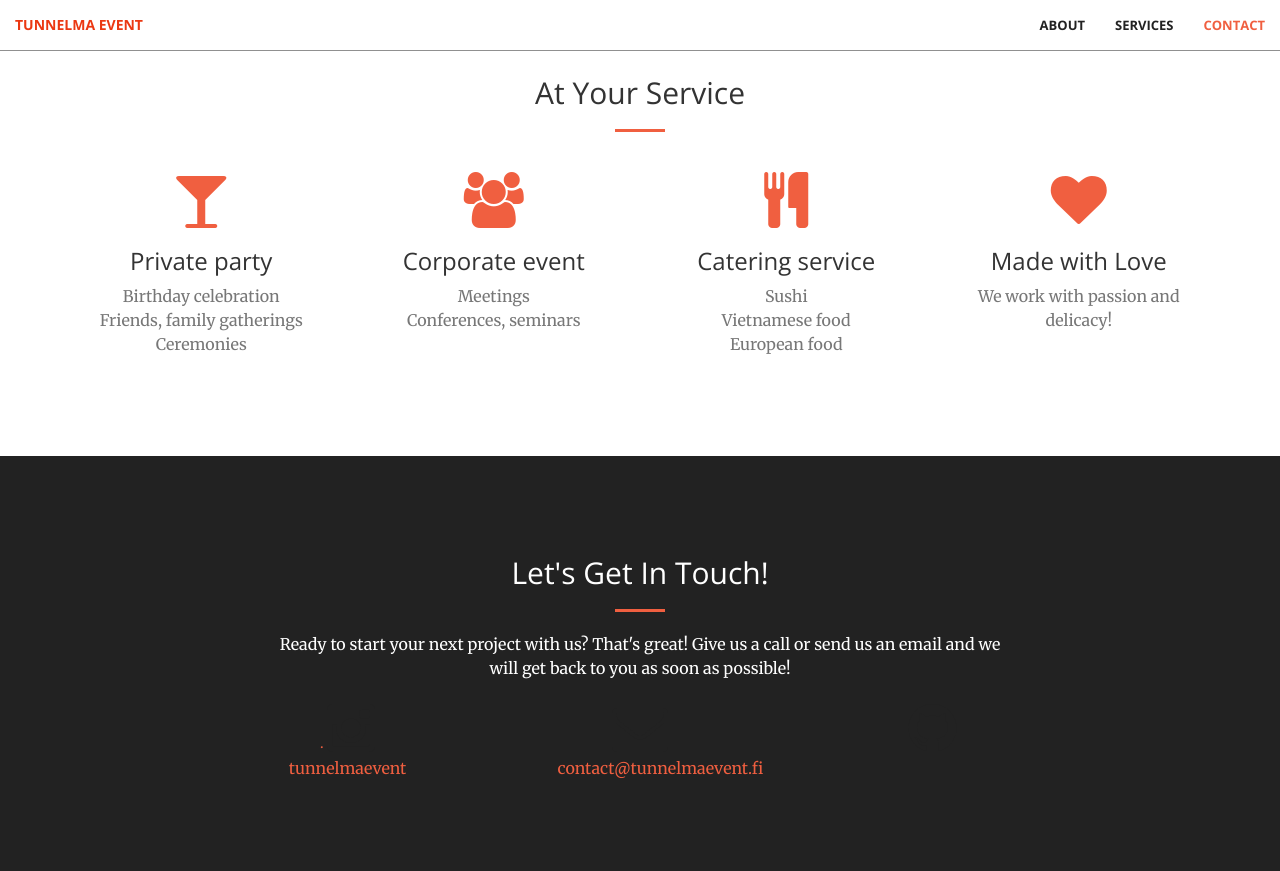
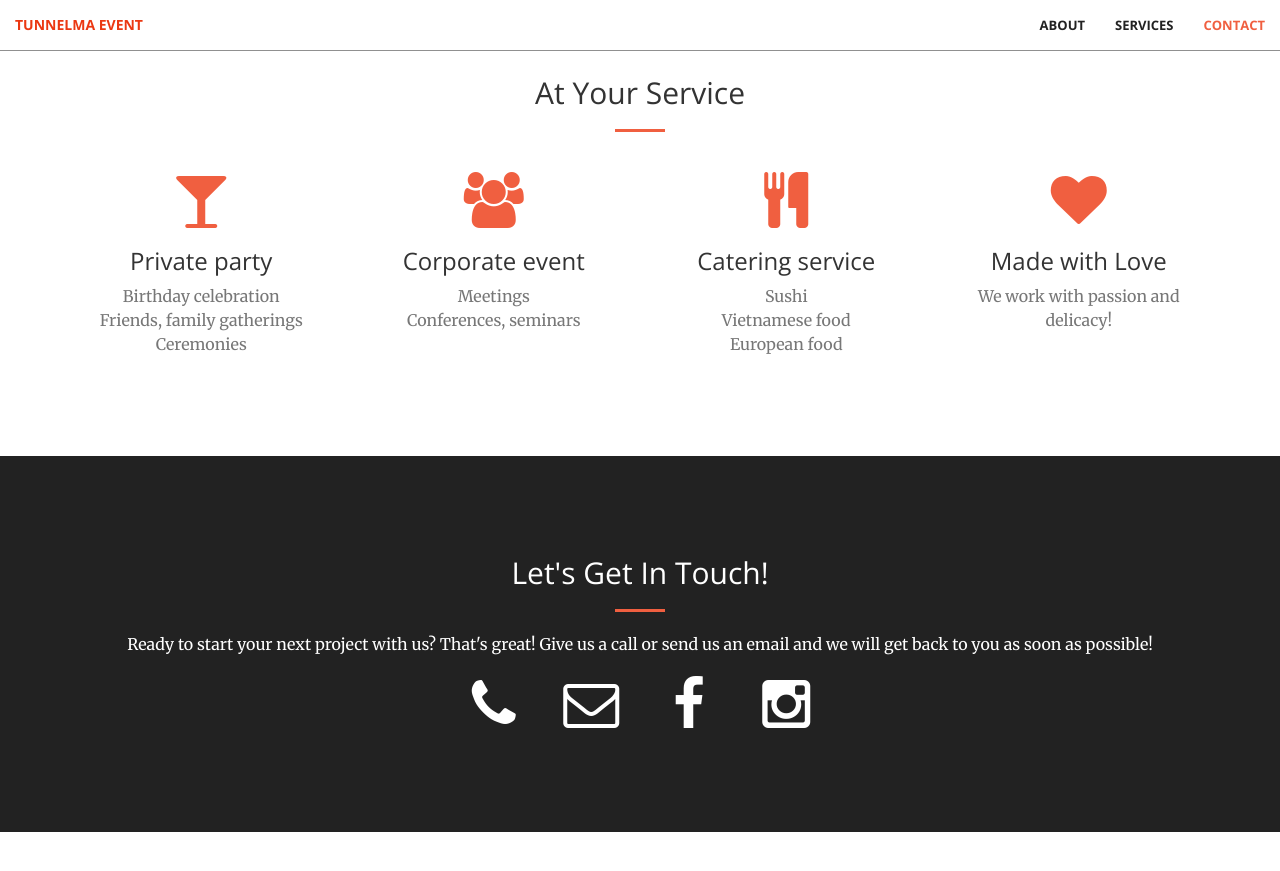
Before and after one commit to tunnelmaevent/tunnelmaevent.github.io, a Jekyll site: the page built from index.markdown, in a window 1280 px wide and 900 px high, scrolled down 1458 px. Shown: the top 871 px of the window. Built offline with Jekyll 4.4.1, drawn with Linux system fonts in a browser that asks for light colours; after the commit the page ends 2290 px from its top, so only the background shows below that.

Commit message:
Updated contact infos

```diff
--- a/_config.yml
+++ b/_config.yml
@@ -20,6 +20,7 @@
 
 title: Tunnelma Event
 email: contact@tunnelmaevent.fi
+phone: 0449841404
 description: >- # this means to ignore newlines until "baseurl:"
   Write an awesome description for your new site here. You can edit this
   line in _config.yml. It will appear in your document head meta (for
@@ -30,6 +31,7 @@ url: https://tunnelmaevent.fi # the base hostname & protocol for your site, e.g.
 # twitter_username: jekyllrb
 # github_username:  jekyll
 instagram_username: tunnelmaevent
+facebook_username: tunnelmaevent
 
 # Build settings
 theme: minima
--- a/_includes/contact.html
+++ b/_includes/contact.html
@@ -1,29 +1,33 @@
 <section id="contact" class="bg-dark">
     <div class="container">
         <div class="row">
-            <div class="col-lg-8 col-lg-offset-2 text-center">
+            <div class="col-xs-12 text-center">
                 <h2 class="section-heading">Let's Get In Touch!</h2>
                 <hr class="primary">
                 <p>Ready to start your next project with us? That's great! Give us a call or send us an email and we will get back to you as soon as possible!</p>
             </div>
-            <div class="col-lg-2 col-lg-offset-2 text-center">
-                <a href="https://instagram.com/tunnelmaevent" target="_blank">.
-                <i class="fa fa-instagram fa-3x wow bounceIn" data-wow-delay=".1s"></i>
-                    <p>tunnelmaevent</p>
+        </div>
+        <div class="row text-center">
+            <div class="col-xs-3 col-md-1 col-md-offset-4">
+                <a href="tel:{{ site.phone }}">
+                    <i class="fa fa fa-phone wow bounceIn text-white" data-wow-delay=".1s" aria-hidden="true"></i>
                 </a>
             </div>
-        <div class="col-lg-2 col-lg-offset-1 text-center">
-            <a href="mailto:{{ site.email }}">
-            <i class="fa fa-envelope-o fa-3x wow bounceIn" data-wow-delay=".1s"></i>
-                <p>{{ site.email }}</p>
-            </a>
+            <div class="col-xs-3 col-md-1">
+                <a href="mailto:{{ site.email }}">
+                    <i class="fa fa-envelope-o wow bounceIn text-white" data-wow-delay=".1s" aria-hidden="true"></i>
+                </a>
+            </div>
+            <div class="col-xs-3 col-md-1">
+                <a href="https://facebook.com/{{ site.facebook_username }}">
+                    <i class="fa fa-facebook wow bounceIn text-white" data-wow-delay=".1s" aria-hidden="true"></i>
+                </a>
+            </div>
+            <div class="col-xs-3 col-md-1">
+                <a href="https://instagram.com/{{ site.instagram_username }}" target="_blank">
+                    <i class="fa fa-instagram wow bounceIn text-white" data-wow-delay=".1s" aria-hidden="true"></i>
+                </a>
+            </div>
         </div>
-        <div class="col-lg-2 col-lg-offset-1 text-center">
-            <a href="https://github.com/{{ site.github_username }}">
-            <i class="fa fa-github fa-3x wow bounceIn" data-wow-delay=".1s"></i>
-                <p>{{ site.github_username }}</p>
-            </a>
-        </div>
-
     </div>
 </section>
--- a/_sass/_base.scss
+++ b/_sass/_base.scss
@@ -289,6 +289,10 @@ header {
     color: $theme-primary;
 }
 
+.text-white {
+    color: #fff !important;
+}
+
 .no-gutter > [class*='col-'] {
     padding-right:0;
     padding-left:0;
```
